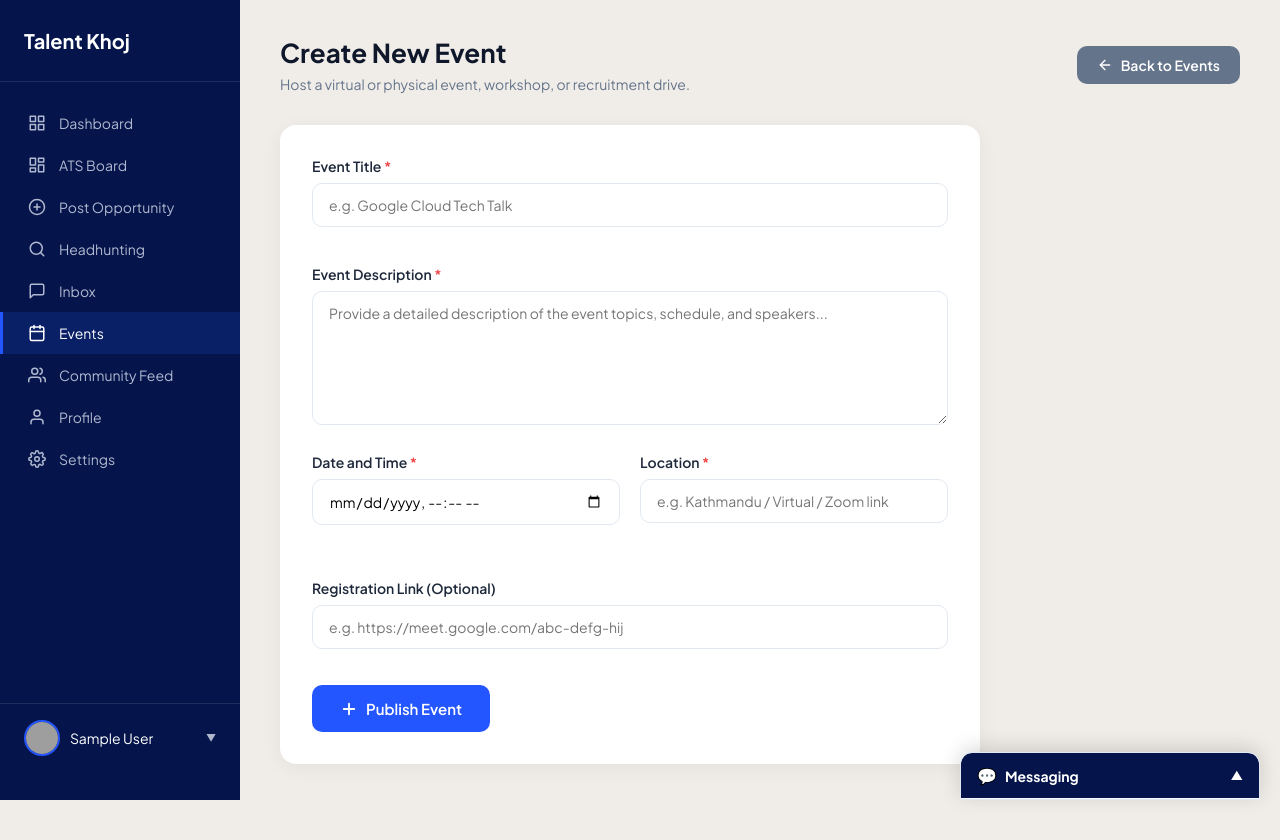
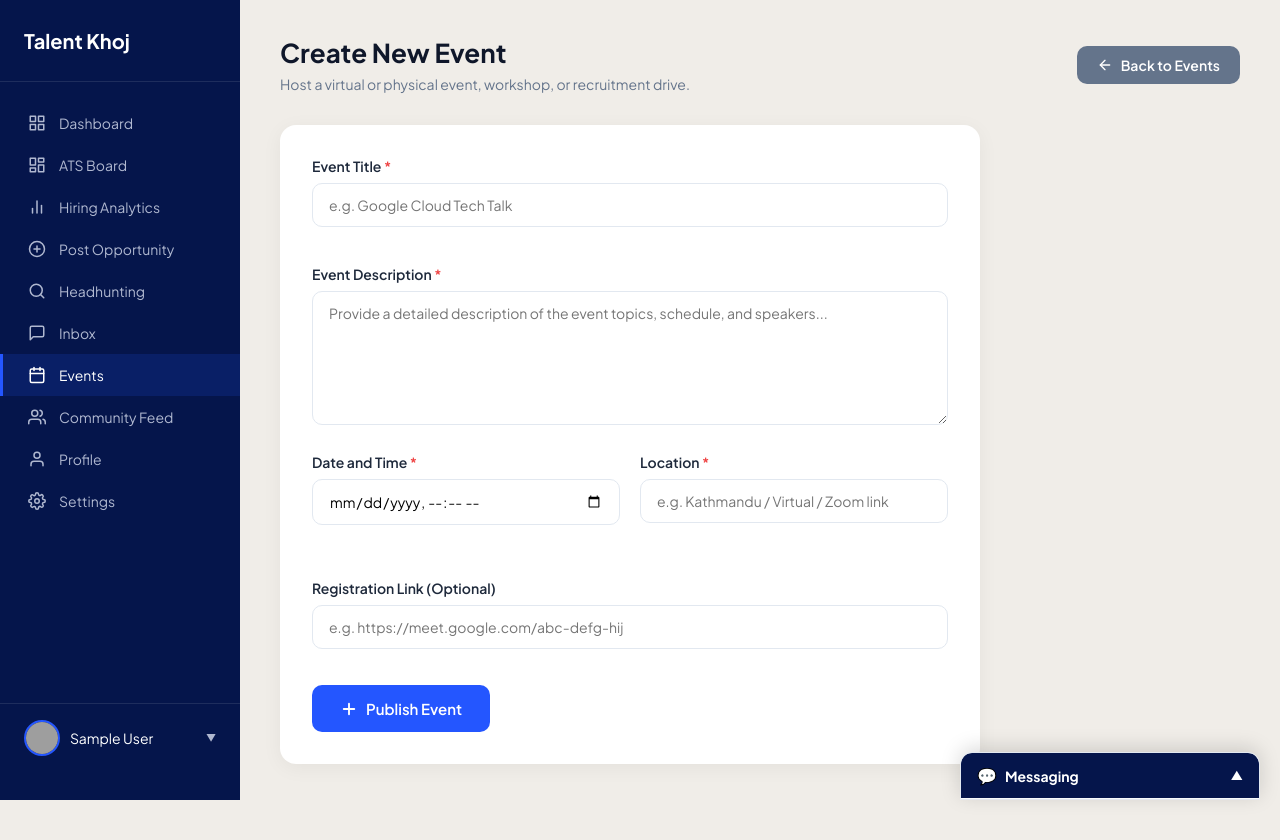
Before and after one commit to tejashexe-spec/Talentkhoj, a Flask app: page /dashboard/events/create in a window 1280 px wide. Run offline with Flask 3, Linux system fonts and the light colour scheme; the visitor is signed in with stand-in values (Sample User, id 1); data that the repository does not hold is empty; grey boxes are pictures that could not be loaded.

Commit message:
feat(sidebar): add Hiring Analytics link to recruiter sidebar

```diff
--- a/my_first_flask/templates/dashboard_base.html
+++ b/my_first_flask/templates/dashboard_base.html
@@ -45,6 +45,14 @@
                     </svg>
                 </span>
                 ATS Board
+            </a>
+            <a href="/dashboard/analytics" class="sidebar-item {% if active == 'analytics' %}active{% endif %}">
+                <span class="sidebar-icon">
+                    <svg width="18" height="18" viewBox="0 0 24 24" fill="none" stroke="currentColor" stroke-width="2" stroke-linecap="round" stroke-linejoin="round">
+                        <line x1="18" y1="20" x2="18" y2="10"/><line x1="12" y1="20" x2="12" y2="4"/><line x1="6" y1="20" x2="6" y2="14"/>
+                    </svg>
+                </span>
+                Hiring Analytics
             </a>
             <a href="/dashboard/post-opportunity" class="sidebar-item {% if active == 'post' %}active{% endif %}">
                 <span class="sidebar-icon">
```
